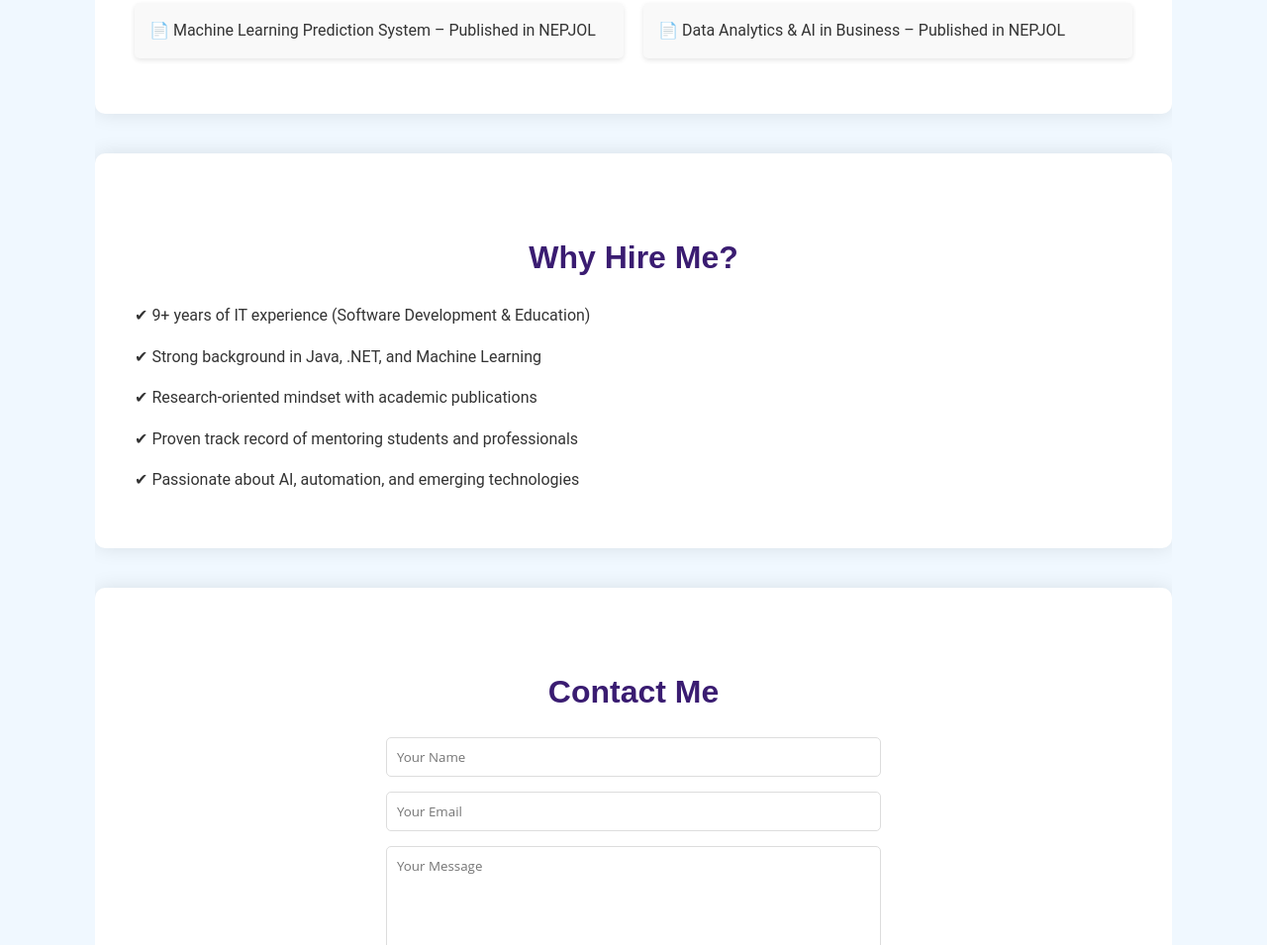
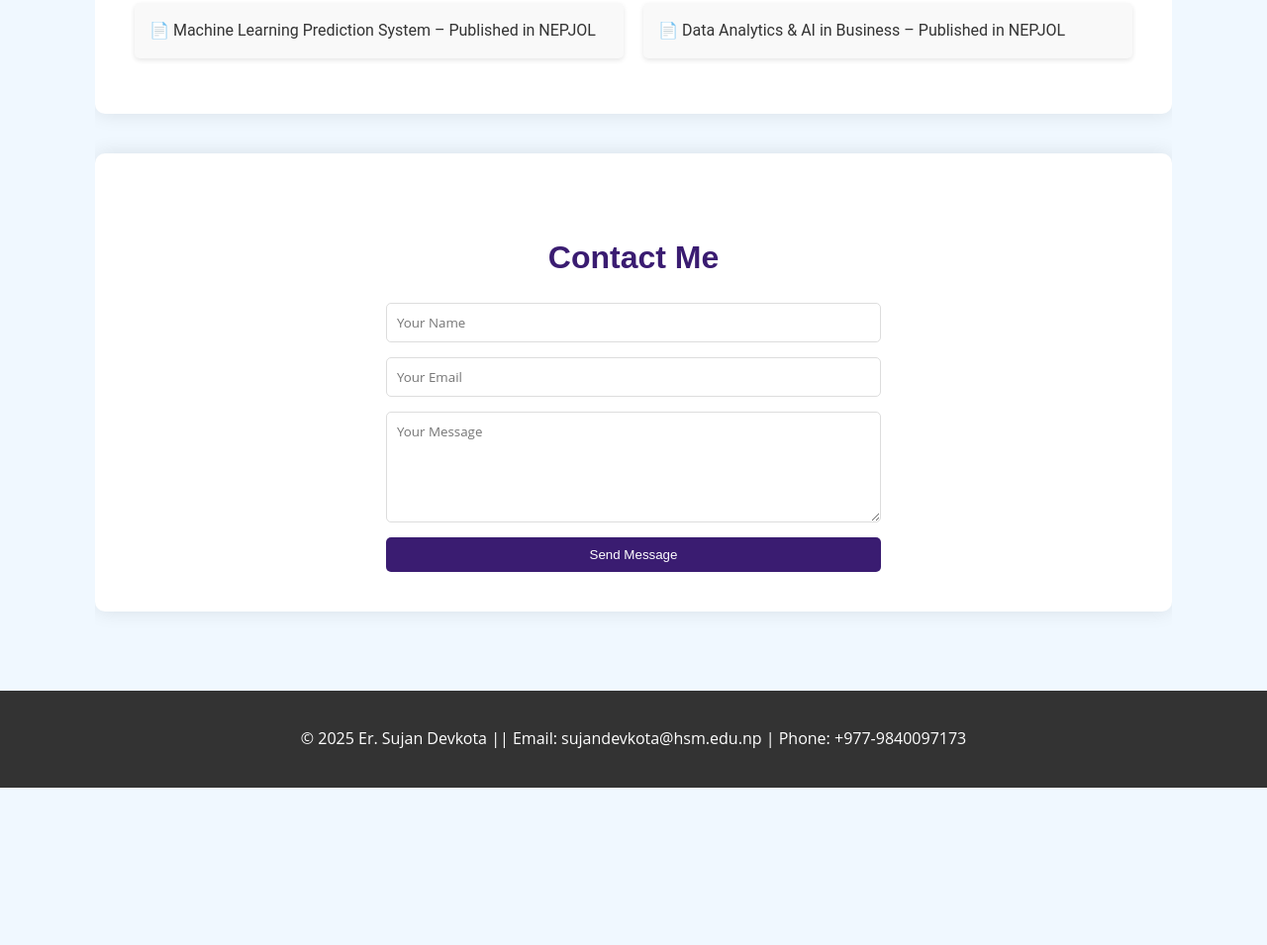
Before and after one commit to SujDev15/WebSite_Personal, a plain HTML site: page index.html in a window 1280 px wide. Shown: the part 2276-3231 px from the top of the page at 99% size. After the commit the page ends 3072 px from the top, so only its background shows below. Drawn offline with Linux system fonts and the light colour scheme.

Commit message:
Update index.html

```diff
--- a/index.html
+++ b/index.html
@@ -181,14 +181,7 @@
             </ul>
         </div>
 
-        <div class="section-content">
-            <h3 class="section-title">Why Hire Me?</h3>
-            <p>✔ 9+ years of IT experience (Software Development & Education)</p>
-            <p>✔ Strong background in Java, .NET, and Machine Learning</p>
-            <p>✔ Research-oriented mindset with academic publications</p>
-            <p>✔ Proven track record of mentoring students and professionals</p>
-            <p>✔ Passionate about AI, automation, and emerging technologies</p>
-        </div>
+
 
         <div class="section-content">
             <h3 class="section-title">Contact Me</h3>
```
